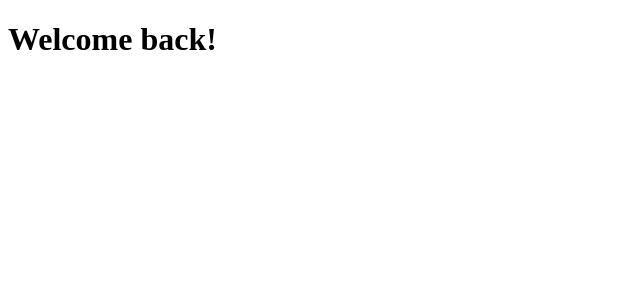
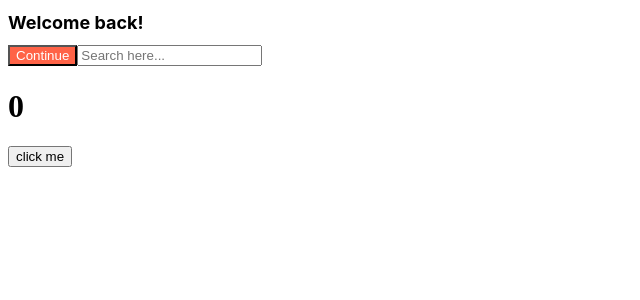
Before and after one commit to 0xe82de/react-for-beginners-movie, a React (Create React App) app: page / in a window 1280 px wide. Shown: the top 300 px of the page, without its empty margins (0-640 px from the left). Built offline with nearby package versions, Linux system fonts and the light colour scheme.

Commit message:
feat: useEffect 연습

```diff
--- a/src/App.js
+++ b/src/App.js
@@ -1,7 +1,39 @@
+import Button from "./Button";
+import styles from "./App.module.css";
+import {useEffect, useState} from "react";
+
 function App() {
+  const [counter, setValue] = useState(0);
+  const [keyword, setKeyword] = useState("");
+  const onClick = () => setValue(prev => prev + 1);
+  const onChange = (event) => setKeyword(event.target.value);
+  useEffect(() => {
+    console.log("I run only once.")
+  }, []);
+  useEffect(() => {
+    console.log("I run when 'keyword' changes");
+  }, [keyword]);
+  useEffect(() => {
+    console.log("I run when 'counter' changes");
+  }, [counter]);
+  useEffect(() => {
+    console.log("I run when keyword & counter change");
+  }, [keyword, counter]);
+
+
   return (
     <div>
-      <h1>Welcome back!</h1>
+      <h1 className={styles.title}>Welcome back!</h1>
+      <Button text={"Continue"}/>
+
+      <input
+        value={keyword}
+        onChange={onChange}
+        type="text"
+        placeholder="Search here..."
+      />
+      <h1>{counter}</h1>
+      <button onClick={onClick}>click me</button>
     </div>
   );
 }
--- /dev/null
+++ b/src/App.module.css
@@ -0,0 +1,4 @@
+.title {
+  font-family: -apple-system;
+  font-size: 18px;
+}
```
